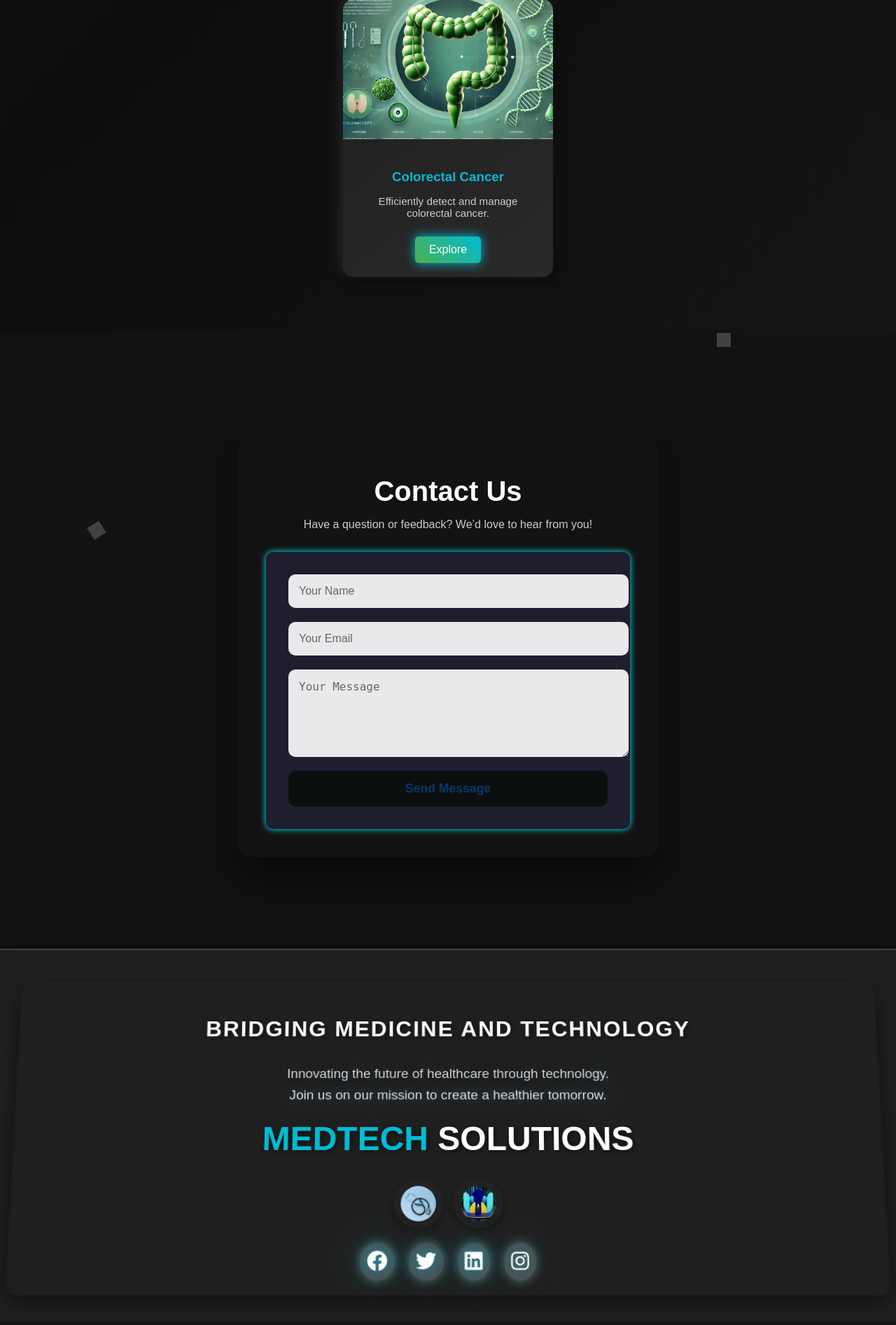
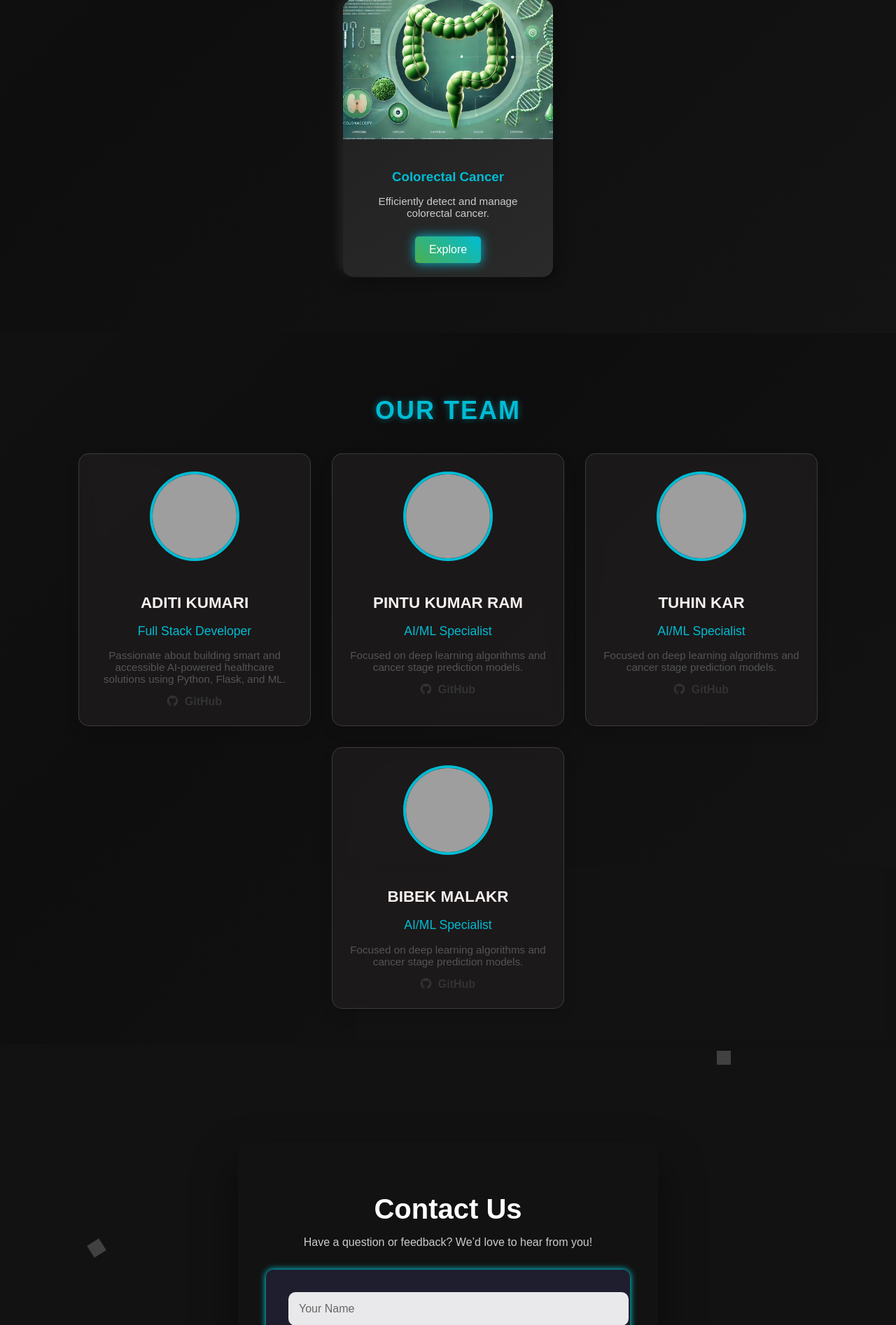
Before and after one commit to pintukumarram/KancerCare, a Flask app: page / in a window 1280 px wide. Shown: the part 2023-3917 px from the top of the page at 70% size. Before the commit the page ends 3869 px from the top, so only its background shows below. Run offline with Flask 3, Linux system fonts and the light colour scheme; parts of the project's set-up code (start-up, migrations or seed data) failed here and were passed over; grey boxes are pictures that could not be loaded.

Commit message:
changes in team memeber

```diff
--- a/static/css/styles.css
+++ b/static/css/styles.css
@@ -521,6 +521,181 @@ footer {
   padding: 40px;
 }
 
+/* Our Team Section */
+.team-section {
+  padding: 60px 20px;
+  background: linear-gradient(to bottom, rgba(10, 10, 10, 0.9), rgba(20, 20, 20, 0.95));
+  /* color: #fff; */
+  backdrop-filter: blur(8px);
+  text-align: center;
+}
+
+.team-section .section-title {
+  font-size: 36px;
+  margin-bottom: 40px;
+  color: #00bcd4;
+  text-shadow: 0 0 10px rgba(0, 188, 212, 0.5);
+}
+
+/* Container for team cards */
+.team-container {
+  display: flex;
+  flex-wrap: wrap;
+  justify-content: center;
+  gap: 30px;
+}
+
+/* Card design */
+.team-card {
+  background: rgba(31, 29, 29, 0.75);
+  border: 1px solid rgba(255, 255, 255, 0.15);
+  border-radius: 20px;
+  padding: 25px;
+  width: 280px;
+  backdrop-filter: blur(10px) saturate(180%);
+  -webkit-backdrop-filter: blur(10px) saturate(180%);
+  box-shadow: 0 8px 24px rgba(0, 188, 212, 0.15);
+  transition: transform 0.4s ease, box-shadow 0.4s ease;
+  text-align: center;
+  color: #ffffff;
+}
+
+
+
+.team-card:hover {
+  transform: translateY(-10px);
+  background: rgba(31, 29, 29, 0.75);
+  box-shadow: 0 12px 40px rgba(0, 188, 212, 0.4);
+}
+
+
+.team-role {
+  color: #dddddd;
+}
+
+.team-description {
+  color: #f4ecec;
+}
+
+
+/* Profile image */
+.team-img {
+  width: 100px;
+  height: 100px;
+  border-radius: 50%;
+  object-fit: cover;
+  border: 2px solid #00bcd4;
+  margin-bottom: 15px;
+}
+
+/* Text styles */
+.team-name {
+  font-size: 20px;
+  font-weight: bold;
+  margin-bottom: 5px;
+  color: #00e1ff;
+}
+
+.team-role {
+  font-size: 16px;
+  color: #ccc;
+  margin-bottom: 10px;
+}
+
+.team-description {
+  font-size: 14px;
+  color: #aaa;
+  margin-bottom: 15px;
+}
+
+/* GitHub button */
+.github-link {
+  display: inline-block;
+  color: #00bcd4;
+  text-decoration: none;
+  font-weight: bold;
+  transition: color 0.3s ease;
+}
+
+.github-link i {
+  margin-right: 5px;
+}
+
+.github-link:hover {
+  color: #00e1ff;
+}
+
+
+.section-title {
+  font-size: 2.5rem;
+  margin-bottom: 40px;
+  color: #222;
+  text-transform: uppercase;
+  letter-spacing: 2px;
+}
+
+.team-container {
+  display: flex;
+  flex-wrap: wrap;
+  justify-content: center;
+  gap: 30px;
+}
+
+.team-card {
+  /* background: #ffffff; */
+  border-radius: 15px;
+  padding: 25px;
+  width: 280px;
+  box-shadow: 0 8px 20px rgba(0, 0, 0, 0.1);
+  transition: transform 0.3s ease;
+}
+
+.team-card:hover {
+  transform: translateY(-10px);
+}
+
+.team-img {
+  width: 120px;
+  height: 120px;
+  border-radius: 50%;
+  object-fit: cover;
+  border: 4px solid #00bcd4;
+  margin-bottom: 20px;
+}
+
+.team-name {
+  font-size: 1.4rem;
+  color: #f9f0f0;
+  margin-bottom: 5px;
+}
+
+.team-role {
+  font-size: 1.1rem;
+  color: #00bcd4;
+  margin-bottom: 10px;
+}
+
+.team-description {
+  font-size: 0.95rem;
+  color: #555;
+  margin-bottom: 15px;
+}
+
+.github-link {
+  text-decoration: none;
+  color: #333;
+  font-weight: bold;
+  transition: color 0.3s;
+}
+
+.github-link i {
+  margin-right: 5px;
+}
+
+.github-link:hover {
+  color: #00bcd4;
+}
+
 /* Contact Form Card */
 .contact-container {
   z-index: 2;
--- a/templates/index.html
+++ b/templates/index.html
@@ -187,6 +187,53 @@
       </div>
     </section>
 
+    <!-- Our Team Section -->
+<section id="team" class="section team-section">
+  <h2 class="section-title">OUR TEAM</h2>
+  <div class="team-container">
+    <!-- Team Member 1 -->
+    <div class="team-card" data-aos="fade-up">
+      <img src="static/images/aditi.jpeg" alt="Aditi Kumari" class="team-img" />
+      <h3 class="team-name">ADITI KUMARI</h3>
+      <p class="team-role">Full Stack Developer</p>
+      <p class="team-description">Passionate about building smart and accessible AI-powered healthcare solutions using Python, Flask, and ML.</p>
+      <a href="https://github.com/Aditi-keshri" class="github-link" target="_blank">
+        <i class="fab fa-github"></i> GitHub
+      </a>
+    </div>
+
+    <!-- Team Member 2 -->
+    <div class="team-card" data-aos="fade-up">
+      <img src="static/images/pintu.jpeg" alt="Pintu" class="team-img" />
+      <h3 class="team-name">PINTU KUMAR RAM</h3>
+      <p class="team-role">AI/ML Specialist</p>
+      <p class="team-description">Focused on deep learning algorithms and cancer stage prediction models.</p>
+      <a href="https://github.com/johndoe" class="github-link" target="_blank">
+        <i class="fab fa-github"></i> GitHub
+      </a>
+    </div>
+
+    <!-- Add others similarly -->
+    <div class="team-card" data-aos="fade-up">
+      <img src="static/images/pintu.png" alt="pintu" class="team-img" />
+      <h3 class="team-name">TUHIN KAR</h3>
+      <p class="team-role">AI/ML Specialist</p>
+      <p class="team-description">Focused on deep learning algorithms and cancer stage prediction models.</p>
+      <a href="https://github.com/johndoe" class="github-link" target="_blank">
+        <i class="fab fa-github"></i> GitHub
+      </a>
+    </div>
+    <div class="team-card" data-aos="fade-up">
+      <img src="static/images/tuhin.png" alt="tuhin" class="team-img" />
+      <h3 class="team-name">BIBEK MALAKR</h3>
+      <p class="team-role">AI/ML Specialist</p>
+      <p class="team-description">Focused on deep learning algorithms and cancer stage prediction models.</p>
+      <a href="https://github.com/johndoe" class="github-link" target="_blank">
+        <i class="fab fa-github"></i> GitHub
+      </a>
+    </div>
+  </div>
+</section>
     <!-- Contact Section -->
 
     <section id="contact">
```
